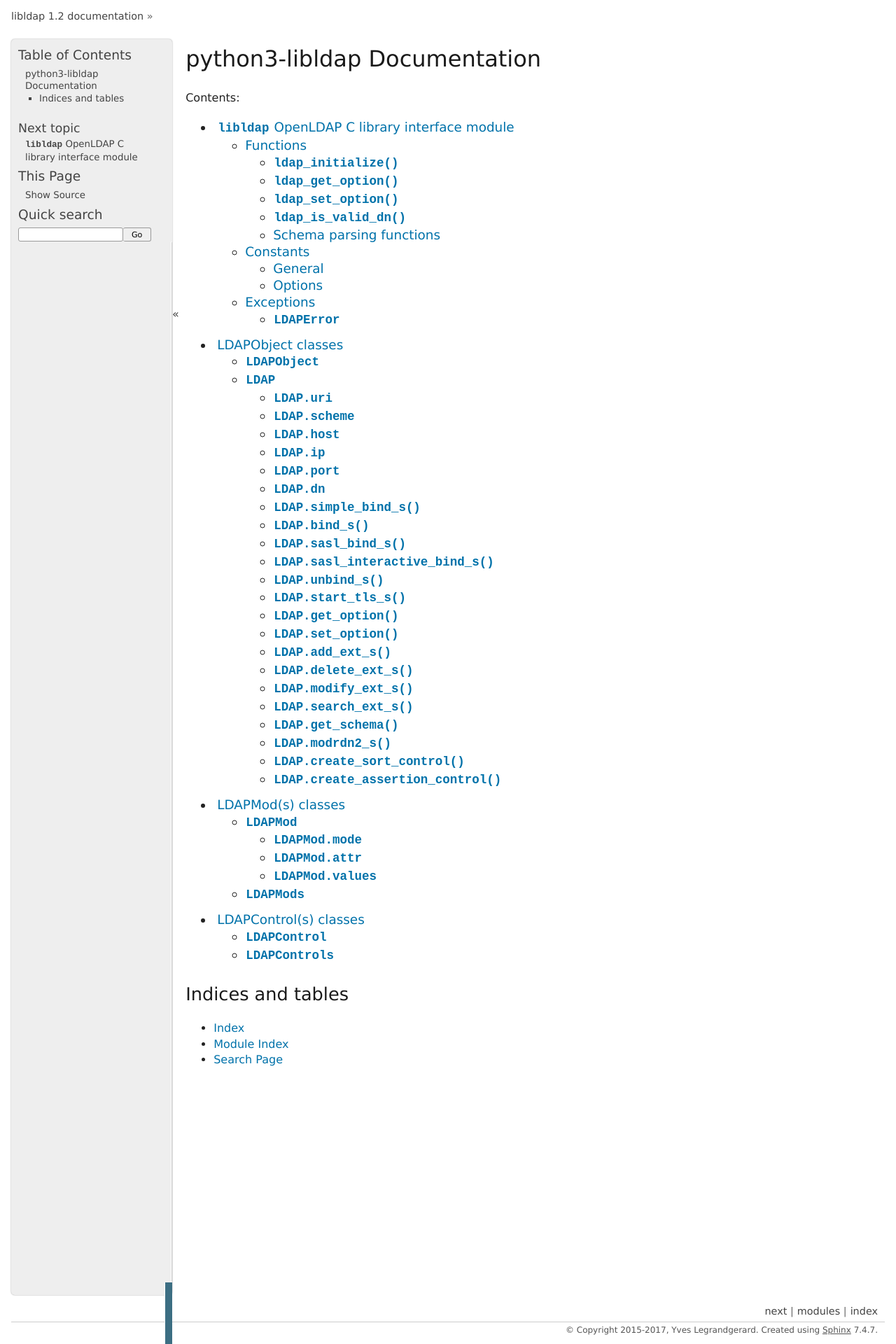
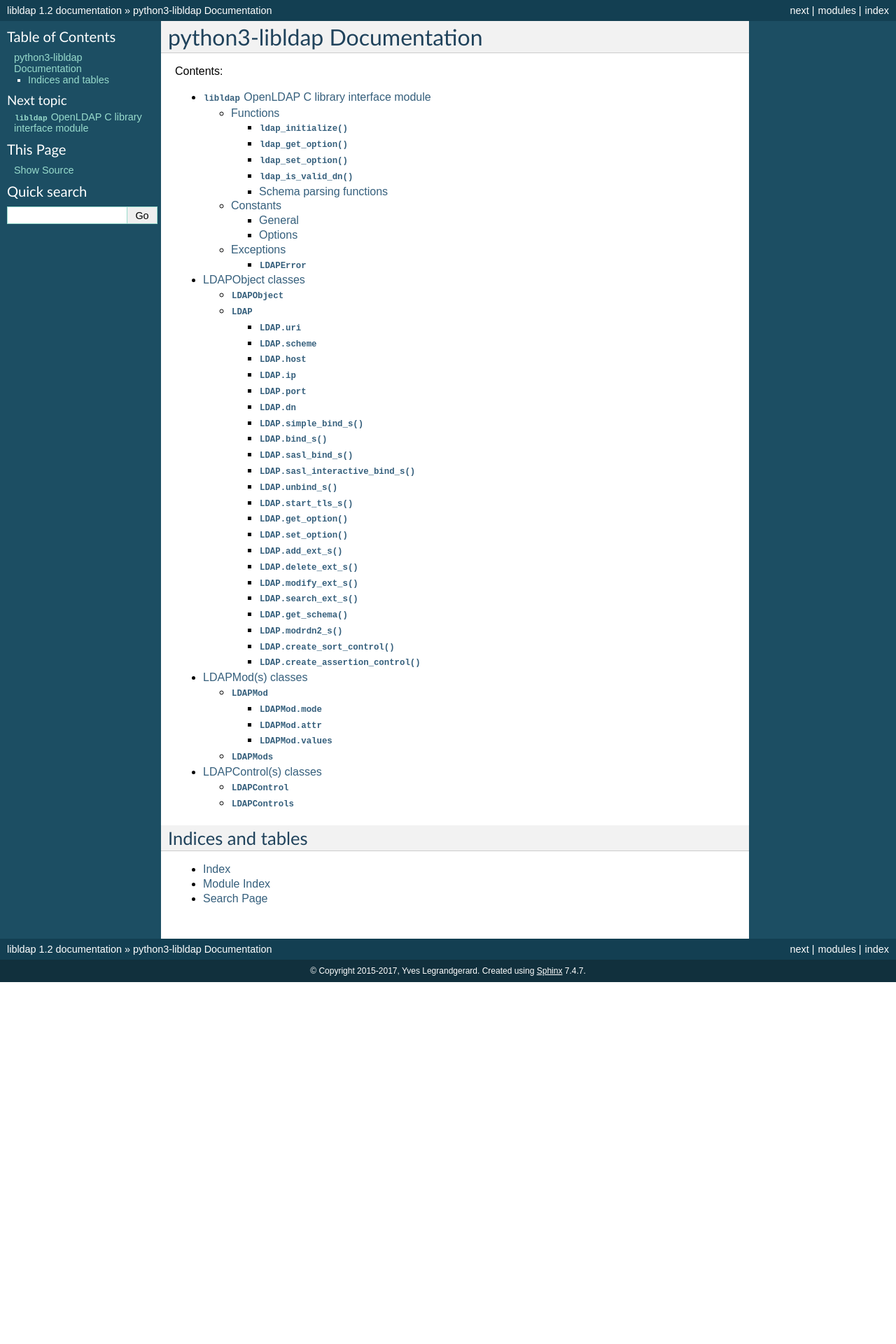
Before and after one commit to ylgg/libldap, a Sphinx documentation site: the page built from sphinx/source/index.rst, in a window 1280 px wide. Shown: the top 1920 px of the page at 70% size. Built offline with Sphinx 7.4.7, drawn with Linux system fonts in a browser that asks for light colours; after the commit the page ends 1403 px from its top, so only the background shows below that.

Commit message:
doc: back to theme classic

```diff
--- a/setup.py
+++ b/setup.py
@@ -1,6 +1,6 @@
 #!/usr/bin/env python3
 
-PKG_DIST = 'py3-libldap'
+PKG_DIST = 'py3-libldap-dev0'
 PKG_NAME = 'libldap'
 PKG_VERS = '1.2'
 
@@ -37,5 +37,6 @@
     platforms=['Linux', 'FreeBSD'],
     py_modules=['libldap'],
     ext_modules=[libldap_module],
+    url='https://github.com/ylgg/libldap',
     include_package_data=True
 )
--- a/sphinx/source/conf.py
+++ b/sphinx/source/conf.py
@@ -15,7 +15,7 @@
 
 import sys
 import os
-import sphinx_py3doc_enhanced_theme
+#import sphinx_py3doc_enhanced_theme
 
 # If extensions (or modules to document with autodoc) are in another directory,
 # add these directories to sys.path here. If the directory is relative to the
@@ -89,7 +89,7 @@
 #show_authors = False
 
 # The name of the Pygments (syntax highlighting) style to use.
-pygments_style = 'friendly'
+#pygments_style = 'friendly'
 
 # A list of ignored prefixes for module index sorting.
 #modindex_common_prefix = []
@@ -102,25 +102,25 @@
 
 # The theme to use for HTML and HTML Help pages.  See the documentation for
 # a list of builtin themes.
-html_theme = 'sphinx_py3doc_enhanced_theme'
-
+#html_theme = 'sphinx_py3doc_enhanced_theme'
+html_theme = 'default'
 # Theme options are theme-specific and customize the look and feel of a theme
 # further.  For a list of options available for each theme, see the
 # documentation.
 #html_theme_options = {}
-html_theme_options = {
-    #'githuburl': 'https://github.com/ionelmc/sphinx-py3doc-enhanced-theme/',
-    'bodyfont': '"Lucida Grande",Arial,sans-serif',
-    'headfont': '"Lucida Grande",Arial,sans-serif',
-    'codefont': 'monospace,sans-serif',
-    'linkcolor': '#0072AA',
-    'visitedlinkcolor': '#6363bb',
-    'extrastyling': False,
-}
+## html_theme_options = {
+##     #'githuburl': 'https://github.com/ionelmc/sphinx-py3doc-enhanced-theme/',
+##     'bodyfont': '"Lucida Grande",Arial,sans-serif',
+##     'headfont': '"Lucida Grande",Arial,sans-serif',
+##     'codefont': 'monospace,sans-serif',
+##     'linkcolor': '#0072AA',
+##     'visitedlinkcolor': '#6363bb',
+##     'extrastyling': False,
+## }
 
 # Add any paths that contain custom themes here, relative to this directory.
 #html_theme_path = []
-html_theme_path = [sphinx_py3doc_enhanced_theme.get_html_theme_path()]
+#html_theme_path = [sphinx_py3doc_enhanced_theme.get_html_theme_path()]
 
 # The name for this set of Sphinx documents.  If None, it defaults to
 # "<project> v<release> documentation".
```
